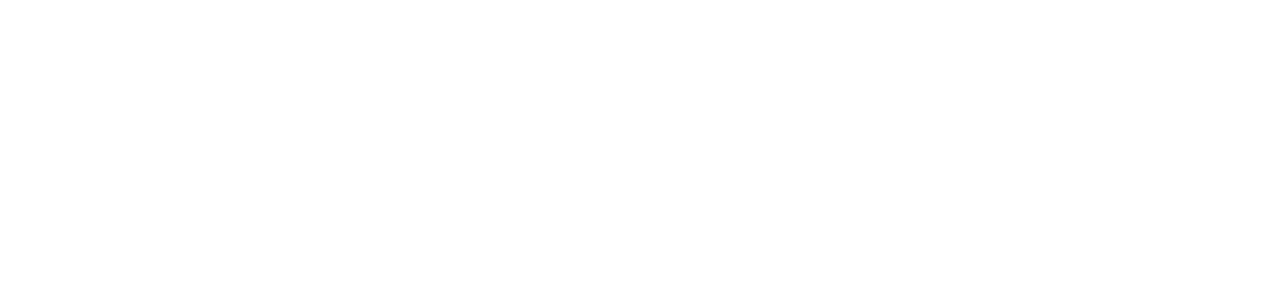
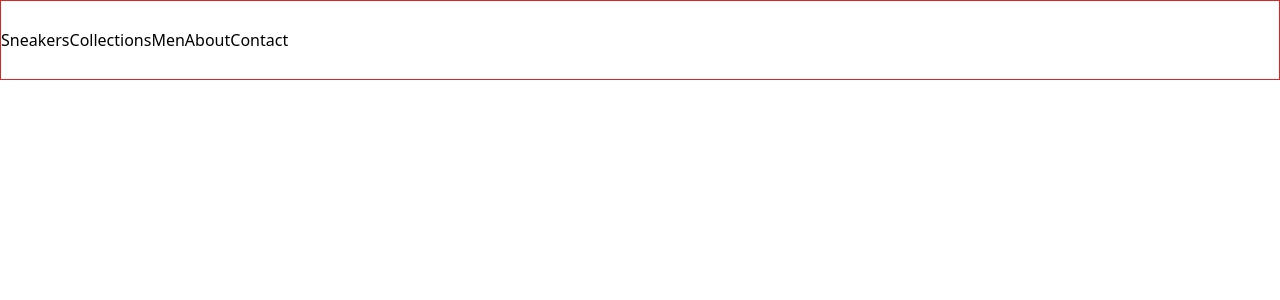
Before and after one commit to jibrilmohamod/E-commerce-product-page, a Vue app: page / in a window 1280 px wide. Shown: the top 300 px of the page. Built offline with nearby package versions, Linux system fonts and the light colour scheme.

Commit message:
added font awesome ✔️

```diff
--- a/index.html
+++ b/index.html
@@ -1,13 +1,21 @@
 <!DOCTYPE html>
 <html lang="en">
+
   <head>
     <meta charset="UTF-8" />
-    <link rel="icon" href="/favicon.ico" />
-    <meta name="viewport" content="width=device-width, initial-scale=1.0" />
+    <link rel="icon"
+          href="/favicon.ico" />
+    <meta name="viewport"
+          content="width=device-width, initial-scale=1.0" />
+    <script src="https://kit.fontawesome.com/efedea2d04.js"
+            crossorigin="anonymous"></script>
     <title>Vite App</title>
   </head>
+
   <body>
     <div id="app"></div>
-    <script type="module" src="/src/main.js"></script>
+    <script type="module"
+            src="/src/main.js"></script>
   </body>
+
 </html>
--- a/src/App.vue
+++ b/src/App.vue
@@ -1,7 +1,11 @@
 <template>
- <div></div>
+ <div>
+  <TheNav />
+ </div>
 </template>
 
-<script setup></script>
+<script setup>
+ import TheNav from "./components/TheNav.vue"
+</script>
 
 <style lang="scss" scoped></style>
--- /dev/null
+++ b/src/components/TheNav.vue
@@ -0,0 +1,28 @@
+<template>
+ <div class="w-full h-[10vh] border border-red-600 flex items-center">
+  <nav>
+   <ul class="flex">
+    <li>
+     <router-link to="/"><h1>Sneakers</h1></router-link>
+    </li>
+    <li>
+     <router-link to="/about">Collections</router-link>
+    </li>
+    <li>
+     <router-link to="/about">Men</router-link>
+    </li>
+    <li>
+     <router-link to="/about"> About </router-link>
+    </li>
+    <li>
+     <router-link to="/about"> Contact </router-link>
+    </li>
+   </ul>
+  </nav>
+  <div></div>
+ </div>
+</template>
+
+<script setup></script>
+
+<style lang="scss" scoped></style>
```
